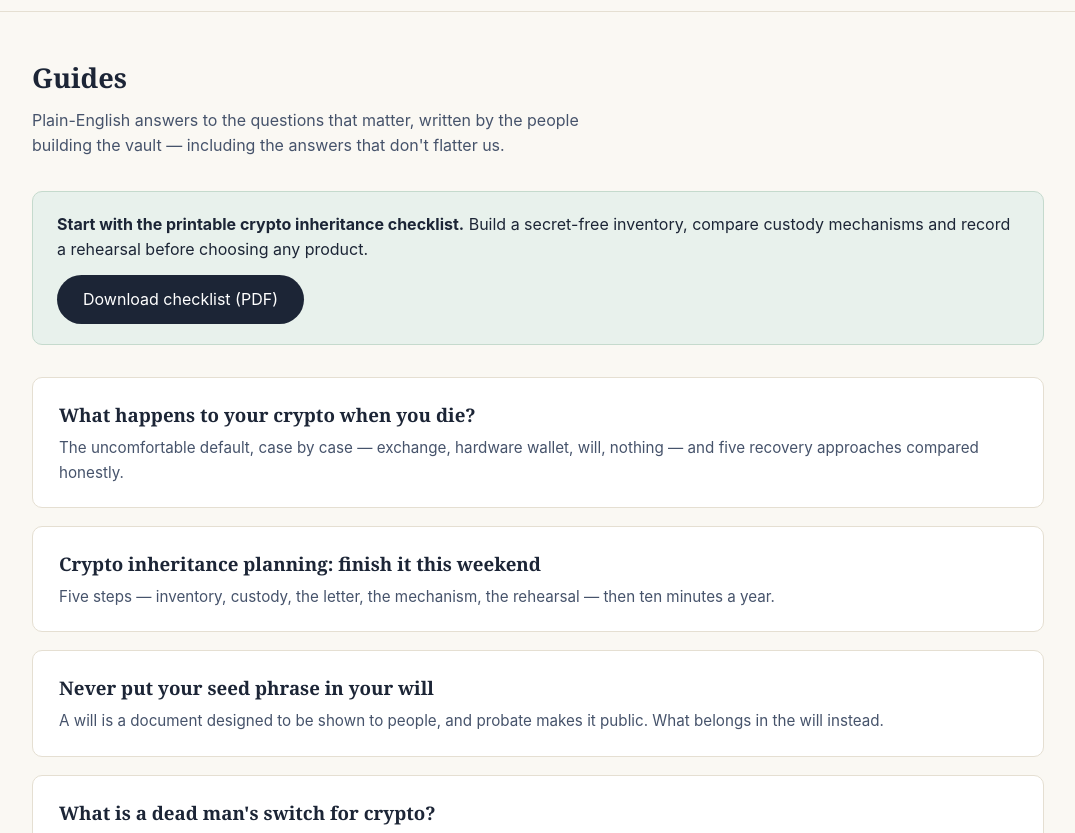
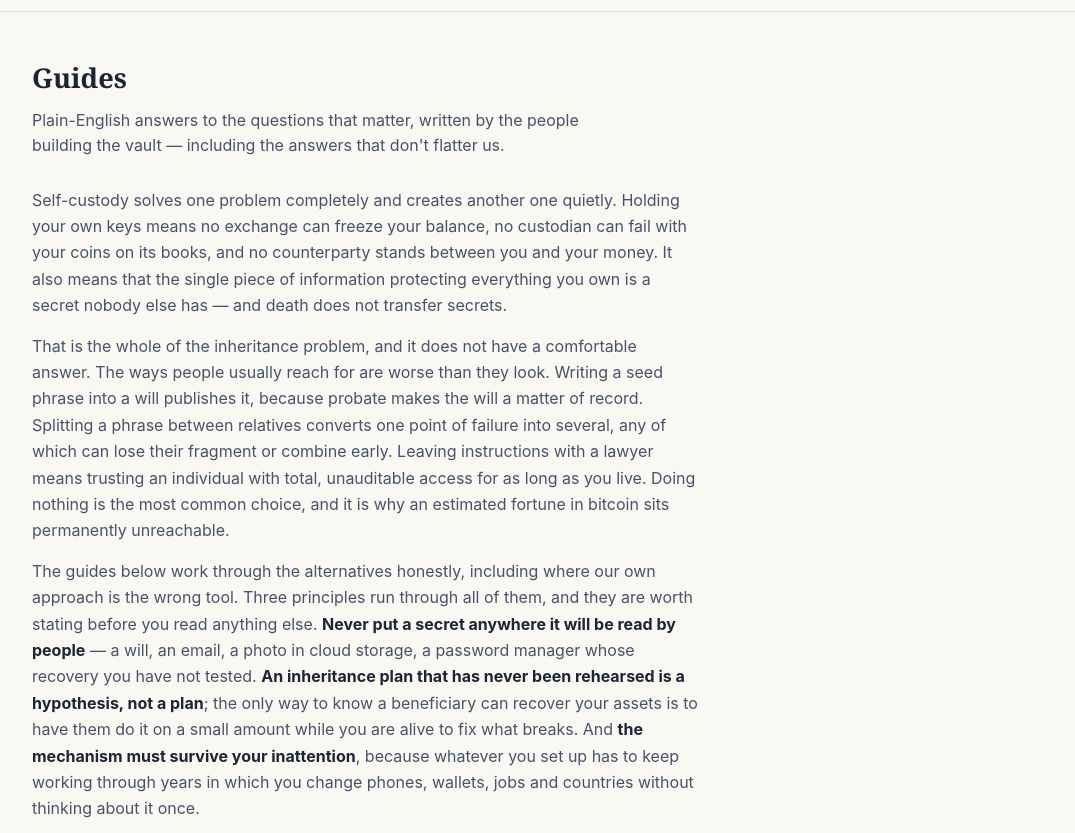
Before and after one commit to vinothkannaongc-prog/inheritance-vault, a website: page site/guides/index.html in a window 1280 px wide. Shown: the part 53-886 px from the top of the page, without its empty margins (102-1177 px from the left). Drawn offline with Linux system fonts and the light colour scheme.

Commit message:
seo-fix: Cloudflare email artifact, thin guides hub, two short titles
Closes have_broken_links_anchor (2) and response_code_4xx (1) — Cloudflare's
Email Address Obfuscation was rewriting the plain mailto: links on /privacy and
/terms into /cdn-cgi/l/email-protection, which returns 404 to a crawler. Both
addresses are now wrapped in <!--email_off--> comments, Cloudflare's documented
per-element opt-out, so the mailto survives to the rendered page.

The same artifact affects rajasthan.io (4 pages) and pokermilan.com (3 pages).
Turning Email Address Obfuscation off per zone in the Cloudflare dashboard
would fix all three at once; that is a production setting change and is left
for a human.

Closes content_count_words (1) — /guides/ carried 58 words of its own prose
above the guide cards. It now opens with the argument the section exists to
make: what self-custody costs at death, why the obvious workarounds are worse
than they look, and the three principles the guides share. 58 -> 553 words.

Closes title_short (2):
  about.html    28 -> 50 chars
  privacy.html  20 -> 48 chars

Not fixed, deliberately: /app is reported as a blocked page every crawl and
should stay that way. It is the wallet dApp interface, noindexed in both
site/_headers and its own meta tag. Same class as layernorth's asset gate and
steelphrase's wp-login.php.

Static site, no build step. Verified: div/p tag balance, email_off pairs, all
four touched titles inside the 30-65 window.

Co-Authored-By: Claude Opus 5 (1M context) <noreply@anthropic.com>

```diff
--- a/site/assets/style.css
+++ b/site/assets/style.css
@@ -208,3 +208,9 @@ input.f:focus, select.f:focus { outline: 2px solid var(--gold); border-color: va
   .hero { padding: 56px 0 40px; }
   nav.main a { margin-left: 12px; }
 }
+
+/* Guides hub lede — the section argument above the guide list. */
+.guides-lede { max-width: 66ch; margin-bottom: 32px; }
+.guides-lede p { color: var(--ink-soft); line-height: 1.65; margin-bottom: 14px; }
+.guides-lede p:last-child { margin-bottom: 0; }
+.guides-lede strong { color: var(--ink); }
--- a/site/guides/index.html
+++ b/site/guides/index.html
@@ -47,6 +47,37 @@
   questions that matter, written by the people building the vault — including the answers that
   don't flatter us.</p>
 
+  <div class="guides-lede">
+    <p>Self-custody solves one problem completely and creates another one quietly. Holding your own
+    keys means no exchange can freeze your balance, no custodian can fail with your coins on its
+    books, and no counterparty stands between you and your money. It also means that the single
+    piece of information protecting everything you own is a secret nobody else has — and death does
+    not transfer secrets.</p>
+
+    <p>That is the whole of the inheritance problem, and it does not have a comfortable answer. The
+    ways people usually reach for are worse than they look. Writing a seed phrase into a will
+    publishes it, because probate makes the will a matter of record. Splitting a phrase between
+    relatives converts one point of failure into several, any of which can lose their fragment or
+    combine early. Leaving instructions with a lawyer means trusting an individual with total,
+    unauditable access for as long as you live. Doing nothing is the most common choice, and it is
+    why an estimated fortune in bitcoin sits permanently unreachable.</p>
+
+    <p>The guides below work through the alternatives honestly, including where our own approach is
+    the wrong tool. Three principles run through all of them, and they are worth stating before you
+    read anything else. <strong>Never put a secret anywhere it will be read by people</strong> — a
+    will, an email, a photo in cloud storage, a password manager whose recovery you have not tested.
+    <strong>An inheritance plan that has never been rehearsed is a hypothesis, not a plan</strong>;
+    the only way to know a beneficiary can recover your assets is to have them do it on a small
+    amount while you are alive to fix what breaks. And <strong>the mechanism must survive your
+    inattention</strong>, because whatever you set up has to keep working through years in which you
+    change phones, wallets, jobs and countries without thinking about it once.</p>
+
+    <p>If you read only one thing here, make it the checklist below. It is deliberately
+    secret-free — you can fill it in completely without writing down a single key — and it forces
+    the two decisions everything else depends on: what you actually hold, and who is supposed to
+    end up with it.</p>
+  </div>
+
   <div class="download-box">
     <p><strong>Start with the printable crypto inheritance checklist.</strong> Build a secret-free
     inventory, compare custody mechanisms and record a rehearsal before choosing any product.</p>
```
Also changed, not shown: site/about.html (+1 -1 lines), site/privacy.html (+2 -2 lines), site/terms.html (+1 -1 lines).
